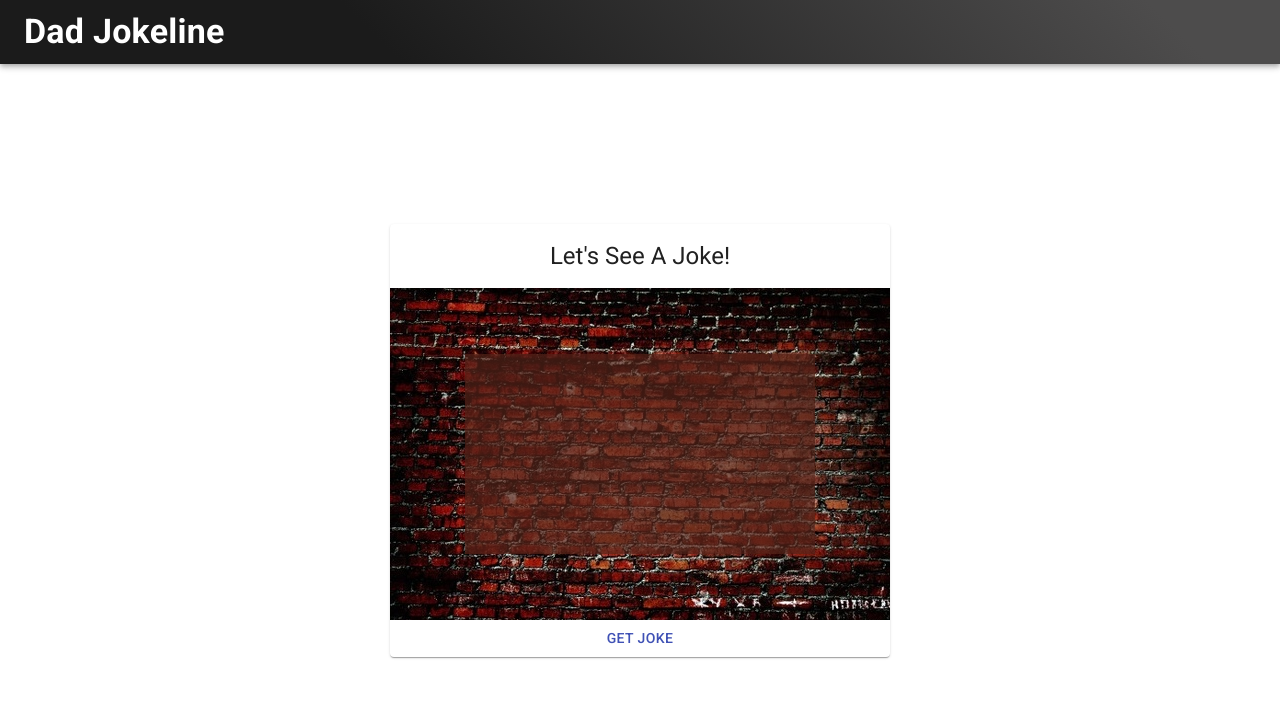
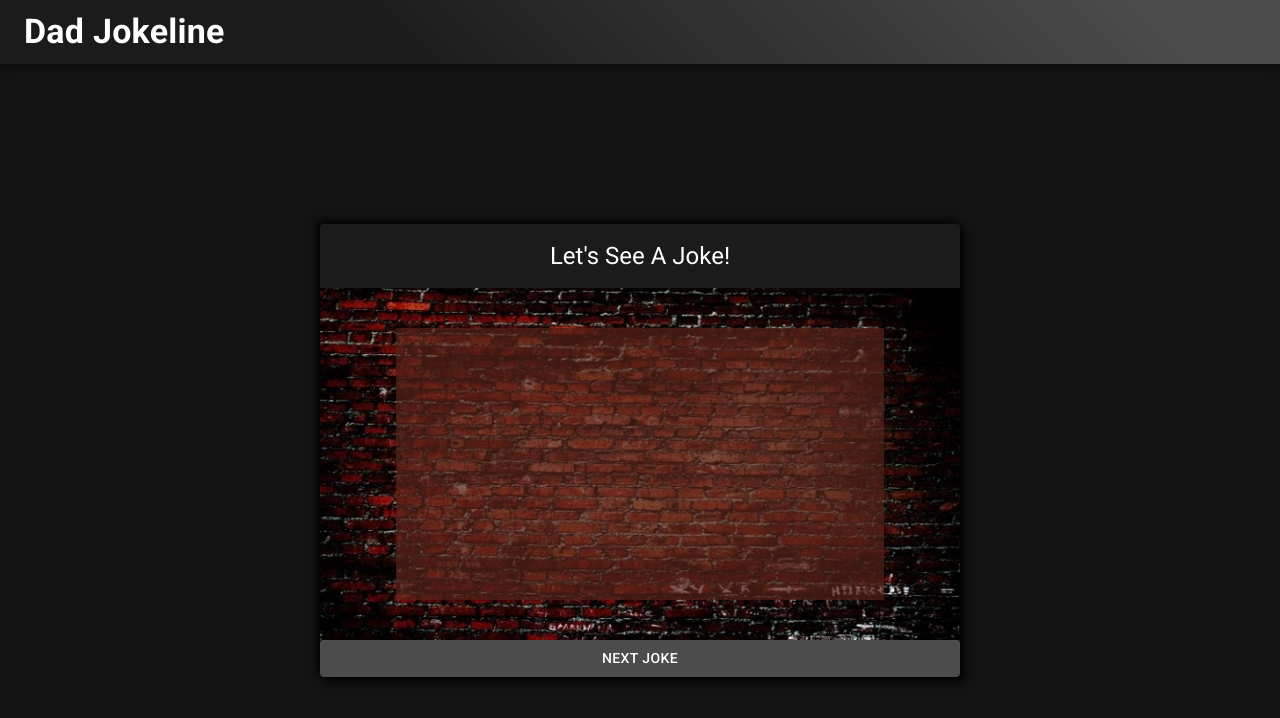
Before and after one commit to ericmhanson/dad-jokeline, a React (Create React App) app: page / in a window 1280 px wide. Shown: the top 718 px of the page. Built offline with nearby package versions, Linux system fonts and the light colour scheme; no server answers.

Commit message:
completed app home

```diff
--- a/src/App.css
+++ /dev/null
@@ -1,38 +0,0 @@
-.App {
-  text-align: center;
-}
-
-.App-logo {
-  height: 40vmin;
-  pointer-events: none;
-}
-
-@media (prefers-reduced-motion: no-preference) {
-  .App-logo {
-    animation: App-logo-spin infinite 20s linear;
-  }
-}
-
-.App-header {
-  background-color: #282c34;
-  min-height: 100vh;
-  display: flex;
-  flex-direction: column;
-  align-items: center;
-  justify-content: center;
-  font-size: calc(10px + 2vmin);
-  color: white;
-}
-
-.App-link {
-  color: #61dafb;
-}
-
-@keyframes App-logo-spin {
-  from {
-    transform: rotate(0deg);
-  }
-  to {
-    transform: rotate(360deg);
-  }
-}
--- a/src/App.js
+++ b/src/App.js
@@ -1,6 +1,5 @@
-import Header from './Components/Header'
-import Jokes from './Components/Jokes'
-import './App.css';
+import Header from "./Components/Header";
+import Jokes from "./Components/Jokes";
 
 function App() {
   return (
--- a/src/Components/Jokes.js
+++ b/src/Components/Jokes.js
@@ -1,4 +1,4 @@
-import React, { useState } from "react";
+import React, { useState, useEffect } from "react";
 import {
   makeStyles,
   Card,
@@ -11,40 +11,61 @@ import {
 import background from "../brick.jpg";
 
 const useStyles = makeStyles({
+  cardhead: {
+    backgroundColor: '#1B1B1B',
+    color: 'white'
+  },
   jokes: {
     margin: "auto",
     marginTop: "10rem",
-    width: "500px",
+    width: "50vw",
+    backgroundColor: '#1B1B1B',
+    boxShadow: '5px 5px 8px, -3px -3px 8px'
   },
   jokespace: {
     backgroundImage: `url(${background})`,
-    height: "300px",
+    backgroundRepeat: "no-repeat",
+    backgroundSize: "100% 100%",
+    height: "40vh",
     display: "flex",
     justifyContent: "center",
     alignItems: "center",
   },
   box: {
-    height: "200px",
-    width: "350px",
-    background: "#532319",
-    opacity: "0.7",
+    height: "75%",
+    width: "75%",
+    background: "rgba(83, 35, 25, 0.7)",
     display: "flex",
     justifyContent: "center",
     alignItems: "center",
-    margin: "1rem",
+    padding: '1rem'
   },
   text: {
     color: "white",
     fontWeight: "bold",
     fontSize: "1rem",
   },
+  next: {
+    width: '100%',
+    color: 'white',
+    backgroundColor: '#4D4C4C'
+  }
 });
 
 const Jokes = () => {
   const classes = useStyles();
   const [joke, setJoke] = useState("");
 
-  const getJoke = async () => {
+  useEffect(() => {
+    const getJoke = async () => {
+      const jokeFromApi = await fetchJoke();
+      setJoke(jokeFromApi.joke);
+    };
+
+    getJoke();
+  }, []);
+
+  const fetchJoke = async () => {
     const res = await fetch("https://icanhazdadjoke.com/", {
       headers: {
         Accept: "application/json",
@@ -52,12 +73,17 @@ const Jokes = () => {
     });
     const data = await res.json();
 
-    setJoke(data.joke);
+    return data;
+  };
+
+  const updateJoke = async () => {
+    const newJoke = await fetchJoke();
+    setJoke(newJoke.joke);
   };
 
   return (
     <Card className={classes.jokes}>
-      <CardHeader title="Let's See A Joke!" />
+      <CardHeader className={classes.cardhead} title="Let's See A Joke!" />
       <CardContent className={classes.jokespace}>
         <Box className={classes.box}>
           <Typography className={classes.text} variant="overline">
@@ -65,8 +91,8 @@ const Jokes = () => {
           </Typography>
         </Box>
       </CardContent>
-      <Button color="primary" onClick={getJoke}>
-        Get Joke
+      <Button className={classes.next} color="primary" onClick={updateJoke}>
+        Next Joke
       </Button>
     </Card>
   );
--- a/src/index.css
+++ b/src/index.css
@@ -2,8 +2,6 @@
 
 body {
   margin: 0;
+  text-align: center;
+  background-color: #131313;
 }
-
-.header {
-  background: #606060;
-}
```
Also changed, not shown: 2 other files (tests, documents, lock files or other folders).
